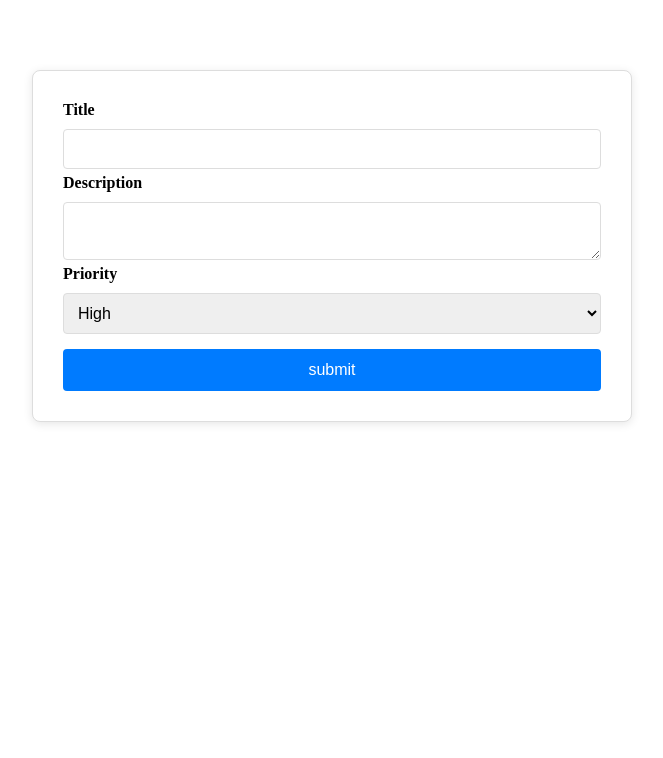
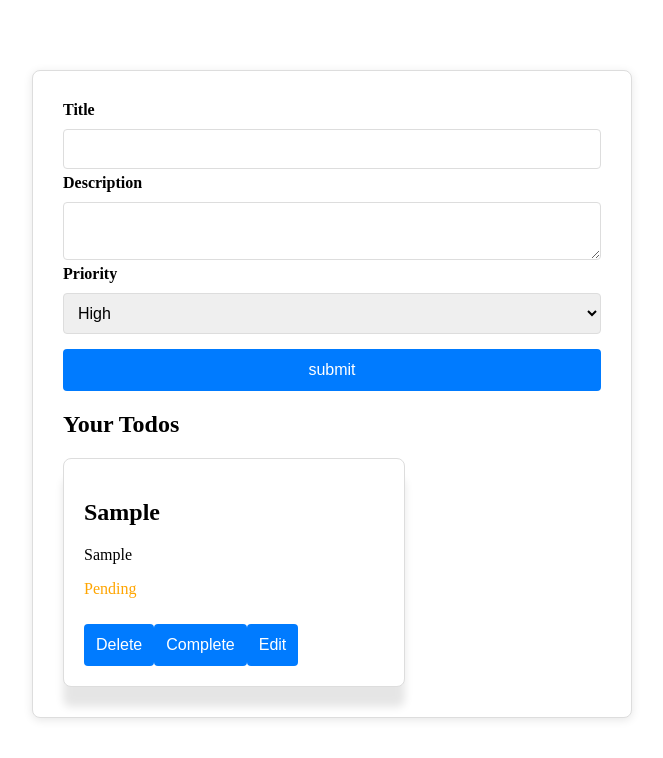
Before and after one commit to issathanh/todo-lists, a plain HTML site: page src/index.html in a window 1280 px wide. Both pictures are taken after typing "Sample", "Sample" into the empty fields and a click on the button "submit". Shown: the whole page, without its empty margins (308-971 px from the left). Drawn offline with Linux system fonts and the light colour scheme.

Commit message:
add display function to display todo task

```diff
--- a/src/dom.js
+++ b/src/dom.js
@@ -13,9 +13,50 @@ document.addEventListener('DOMContentLoaded', function(){
         //create new todo
         const todo = TodoManager.createItem(title,description,priority)
         //test
-        console.log('todo created', todo.getAllInfo())
-        console.log('All todos: ', TodoManager.getAllTodos())
+        displayTodoCard(todo)
 
         form.reset()
     })
 })
+
+function createTodoCard(todo){
+    //1. Create the card element
+    let card = document.createElement('div')
+    card.className = 'todo-card'
+    //2. Add todo information (title, desccription, priority)
+    const todoInfo = todo.getAllInfo()
+    let title = document.createElement('h2')
+    title.textContent = todoInfo.title
+    card.appendChild(title)
+
+    let description = document.createElement('p')
+    description.textContent = todoInfo.description
+    card.appendChild(description)
+
+    let status = document.createElement('p')
+    status.textContent = todoInfo.complete? 'Completed': 'Pending'
+    status.style.color = todoInfo.complete? 'green':'orange'
+    card.appendChild(status)
+    //3. Addd the three button (delete, cpmplete, edit)
+
+    let deleteBtn = document.createElement('button')
+    deleteBtn.textContent = 'Delete'
+
+    let completeBtn = document.createElement('button')
+    completeBtn.textContent = 'Complete'
+
+    let editBtn = document.createElement('button')
+    editBtn.textContent = 'Edit'
+
+    card.appendChild(deleteBtn)
+    card.appendChild(completeBtn)
+    card.appendChild(editBtn)
+    //4. Return the completed card element
+    return card
+}
+
+function displayTodoCard(todo){
+    const card = createTodoCard(todo)
+    const todosDisplay = document.getElementById('todos-display')
+    todosDisplay.appendChild(card)
+}
--- a/src/index.html
+++ b/src/index.html
@@ -25,6 +25,13 @@
                 </select>
                 <button type="submit">submit</button>
             </form>
+
+            <div class="todo-container">
+                <h2>Your Todos</h2>
+                <div id="todos-display">
+                    <!-- Todo cards will be created with javaScript -->
+                </div>
+            </div>
         </div>
 
     </div>
--- a/src/style.css
+++ b/src/style.css
@@ -51,3 +51,27 @@ button{
 button:hover{
     background-color: #0056b3;
 }
+
+
+.todos-container{
+    max-width: 1200px;
+    margin: 30px auto;
+    padding: 20px;
+}
+
+#todos-display {
+    display: flex;
+    flex-wrap: wrap;
+    gap: 20px;
+    margin-top: 20px;
+}
+
+.todo-card{
+    background:white;
+    border-radius: 8px;
+    padding: 20px;
+    box-shadow: 0 20px 8px rgba(0,0,0,0.1);
+    border: 1px solid #ddd;
+    width: 300px;
+    /* Cards will flow left to right, wrap to the next line when needed */
+}
```
